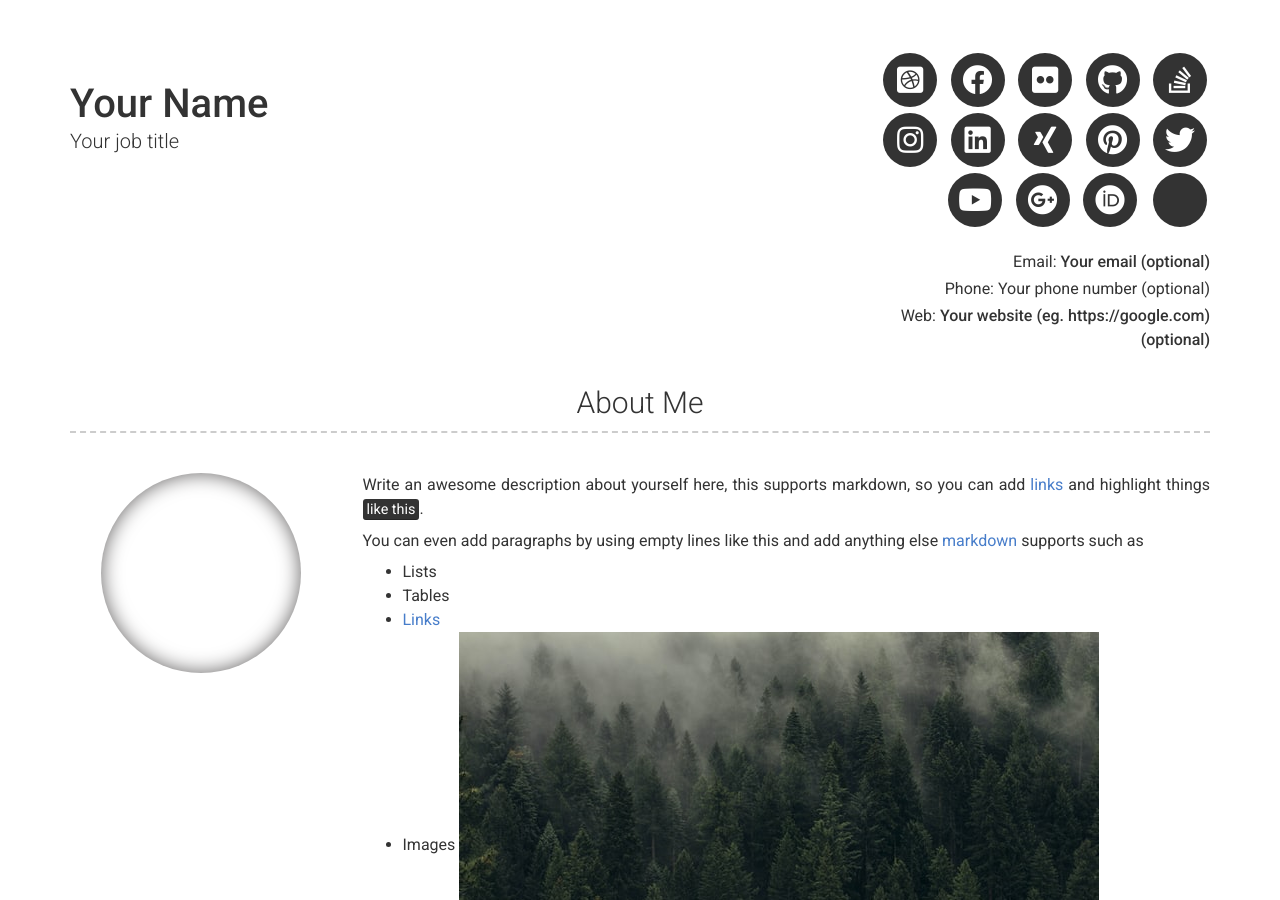
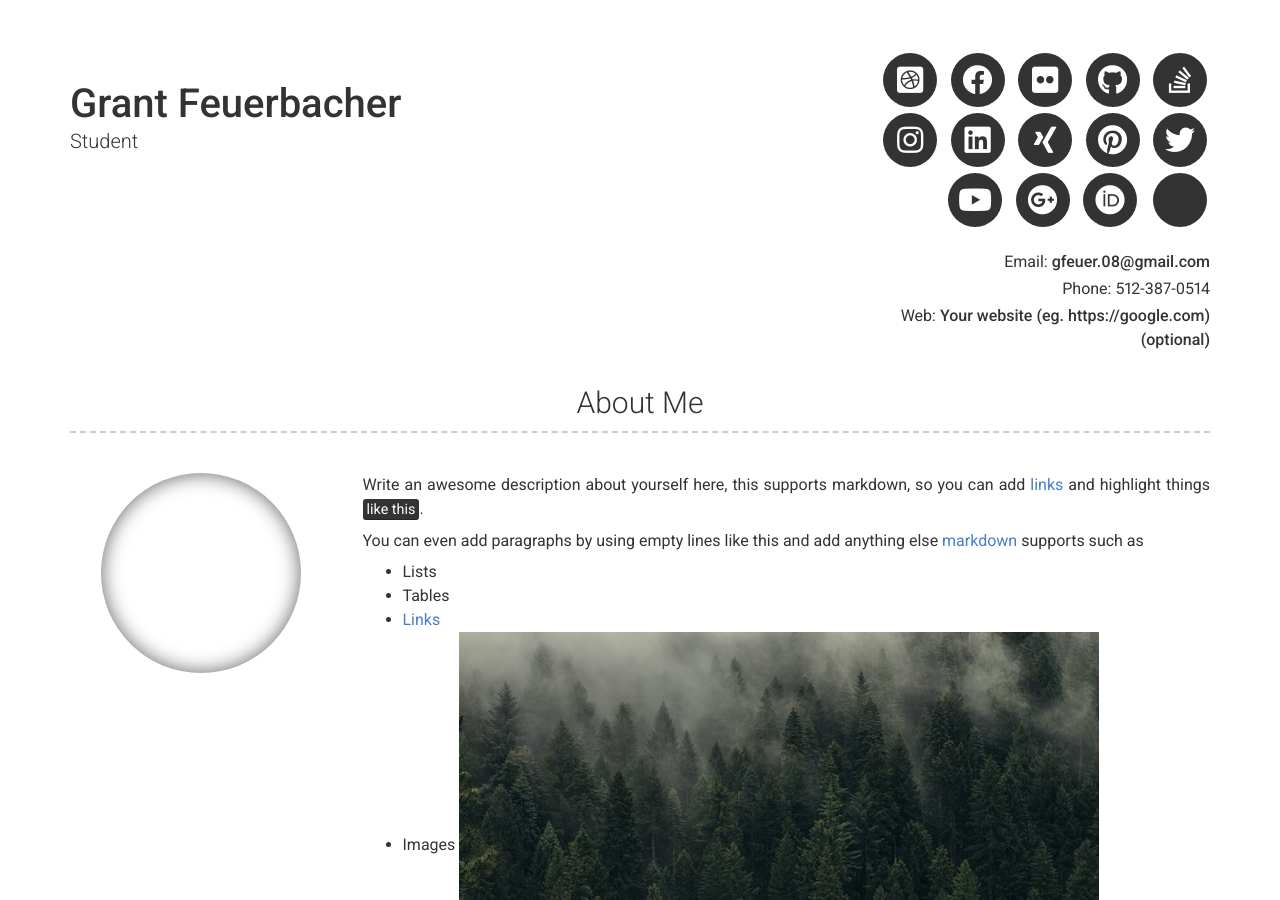
Before and after one commit to sproogen/modern-resume-theme, a Jekyll site: the page built from index.md, in a window 1280 px wide and 900 px high. Built offline with Jekyll 4.4.1, drawn with Linux system fonts in a browser that asks for light colours; nearby versions of some CDN libraries; some of the changed text lies outside the part shown.

Commit message:
name updated

```diff
--- a/_config.yml
+++ b/_config.yml
@@ -6,11 +6,11 @@ repository: Git repository where your resume will be hosted, only required if yo
 version: 2
 
 # Personal info
-name: Your Name
-title: Your job title
-email: Your email (optional)
+name: Grant Feuerbacher
+title: Student
+email: gfeuer.08@gmail.com
 # email_title: Email (Email title override)
-phone: Your phone number (optional)
+phone: 512-387-0514
 # phone_title: Phone (Phone title override)
 website: Your website (eg. https://google.com)(optional)
 # website_title: Web (Website title override)
```
